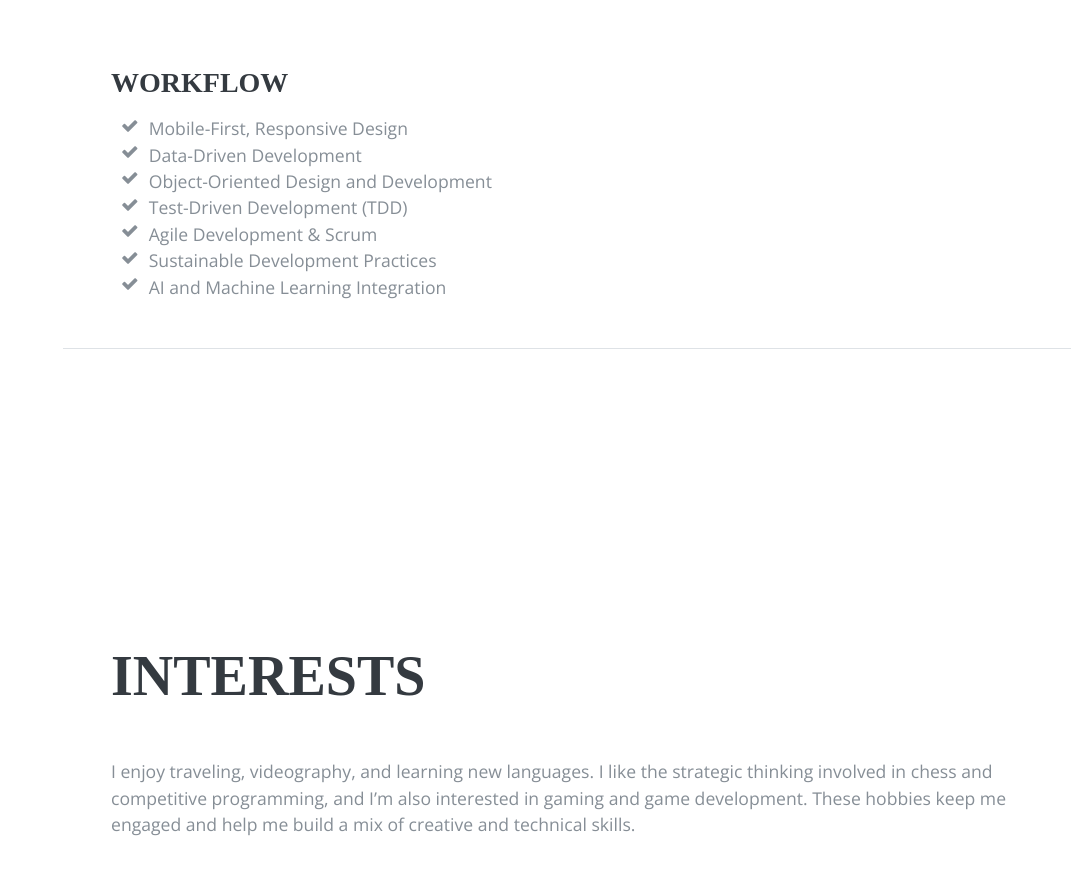
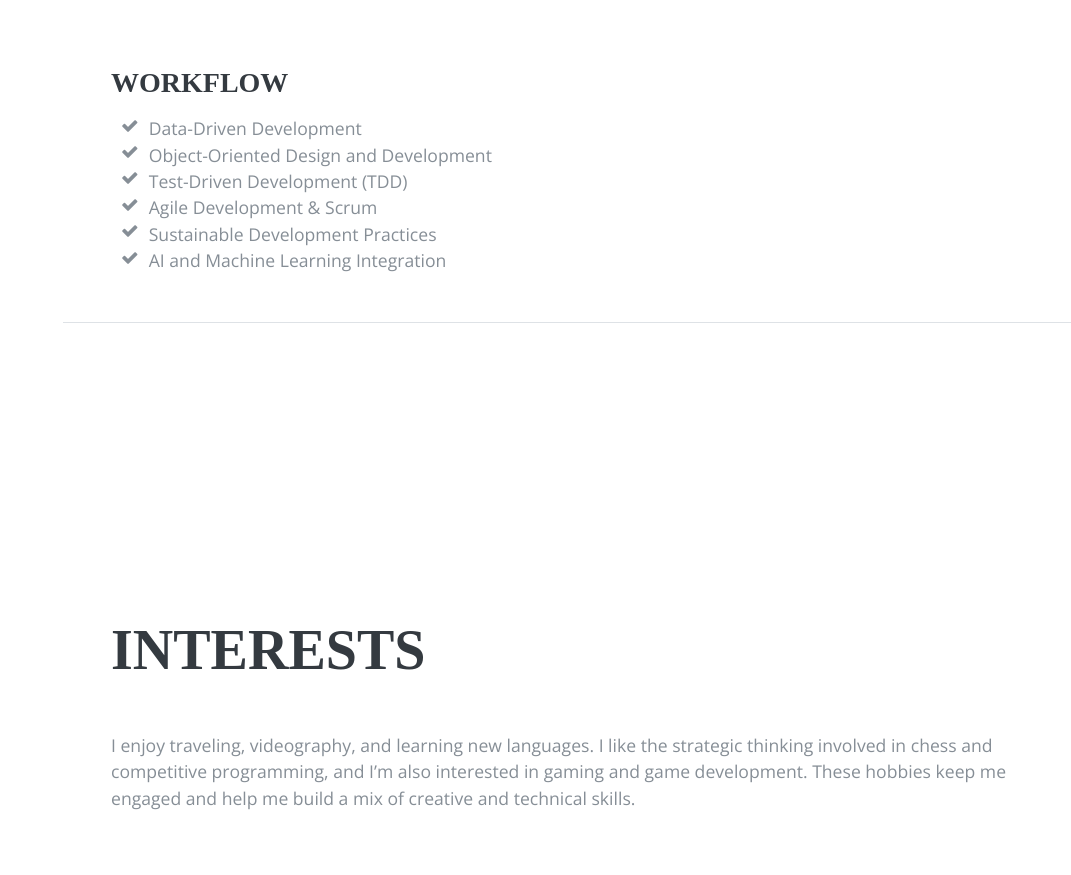
Before and after one commit to Carlodelos90/CV, a plain HTML site: page index.html in a window 1280 px wide. Shown: the part 3094-3969 px from the top of the page, without its empty margins (209-1280 px from the left). Drawn offline with nearby package versions, Linux system fonts and the light colour scheme; a web font is replaced by a local one.

Commit message:
Fixed workflow

```diff
--- a/index.html
+++ b/index.html
@@ -348,10 +348,6 @@
           <ul class="fa-ul mb-0">
             <li>
               <i class="fa-li fa fa-check"></i>
-              Mobile-First, Responsive Design
-            </li>
-            <li>
-              <i class="fa-li fa fa-check"></i>
               Data-Driven Development
             </li>
             <li>
```
